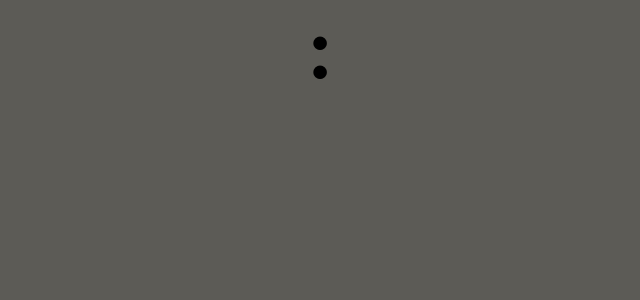
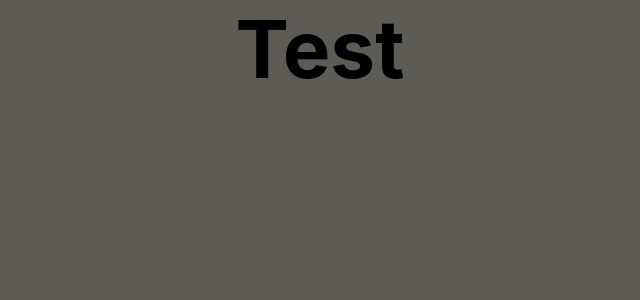
Before and after one commit to YTyler/banking-fe, a React (Create React App) app: page /test in a window 1280 px wide. Shown: the top 300 px of the page, without its empty margins (320-960 px from the left). Built offline with nearby package versions, Linux system fonts and the light colour scheme.

Commit message:
prettier format

```diff
--- a/src/screens/Homepage.jsx
+++ b/src/screens/Homepage.jsx
@@ -1,5 +1,5 @@
-import React from 'react';
+import React from "react";
 
 export default function HomePage() {
-	return <div></div>;
+  return <div></div>;
 }
--- a/src/screens/ManagerPage.jsx
+++ b/src/screens/ManagerPage.jsx
@@ -29,8 +29,8 @@ export default function ManagerPage() {
 
   const handlePanChange = (el) => {
     setPan(el.target.value);
-    setSubmitted(false)
-  }
+    setSubmitted(false);
+  };
   return (
     <div>
       <h1>Manager Access</h1>
--- a/src/screens/TestPage.jsx
+++ b/src/screens/TestPage.jsx
@@ -1,16 +1,30 @@
 import React from "react";
+import { useDispatch } from "react-redux";
 import { useSelector } from "react-redux";
+import { getUsers } from "../store/actions/userActions";
 
 export default function TestPage() {
-  const user = useSelector((state) => state.userState.currentUser);
+  const users = useSelector((state) => state.userState.users);
+  const dispatch = useDispatch();
+
+  const test = () => {
+    dispatch(getUsers());
+  };
 
   return (
     <div>
-      <h1>
-        {user.user_id}: {user.username}
-      </h1>
-      <h2>{user.password}</h2>
-      <h3>{user.role}</h3>
+      <h1 onClick={test}>Test</h1>
+      {users.map((user) => {
+        return (
+          <div key={user.user_id}>
+            <h1>
+              {user.user_id}: {user.username}
+            </h1>
+            <h2>{user.password}</h2>
+            <h3>{user.role}</h3>
+          </div>
+        );
+      })}
     </div>
   );
 }
--- a/src/store/actions/accountActions.js
+++ b/src/store/actions/accountActions.js
@@ -9,10 +9,10 @@ export const getAccount = (account_number) => async (dispatch) => {
       payload: res.data,
     });
   } catch (e) {
-		console.log(e)
+    console.log(e);
     dispatch({
       type: GET_ACCOUNT,
       payload: {},
     });
   }
-}
+};
--- a/src/store/actions/userActions.js
+++ b/src/store/actions/userActions.js
@@ -1,9 +1,9 @@
 import { GET_USERS, LOGIN_USER, USERS_ERROR } from "../types";
-import axios from "../../axios/axiosConfig"
+import axios from "../../axios/axiosConfig";
 
 export const getUsers = () => async (dispatch) => {
   try {
-    const res = await axios.get('/users');
+    const res = await axios.get("/users");
     dispatch({
       type: GET_USERS,
       payload: res.data,
@@ -18,7 +18,7 @@ export const getUsers = () => async (dispatch) => {
 
 export const loginUser = (username, password) => async (dispatch) => {
   try {
-    const res = await axios.post(`/users/login`, {username, password});
+    const res = await axios.post(`/users/login`, { username, password });
     dispatch({
       type: LOGIN_USER,
       payload: res.data,
--- a/src/store/reducers/accountReducer.js
+++ b/src/store/reducers/accountReducer.js
@@ -11,7 +11,7 @@ function accountReducer(state = initialState, action) {
     case GET_ACCOUNT:
       return {
         ...state,
-				account: action.payload,
+        account: action.payload,
         loading: false,
       };
     default:
--- a/src/store/reducers/index.js
+++ b/src/store/reducers/index.js
@@ -1,8 +1,8 @@
-import { combineReducers } from 'redux'
-import userReducer from './userReducer'
-import accountReducer from './accountReducer'
+import { combineReducers } from "redux";
+import userReducer from "./userReducer";
+import accountReducer from "./accountReducer";
 
 export default combineReducers({
   userState: userReducer,
-  accountState: accountReducer
-})
+  accountState: accountReducer,
+});
```
Also changed, not shown: src/store/types.js (+5 -5 lines). Lines whose indentation alone changed are shown as unchanged.
